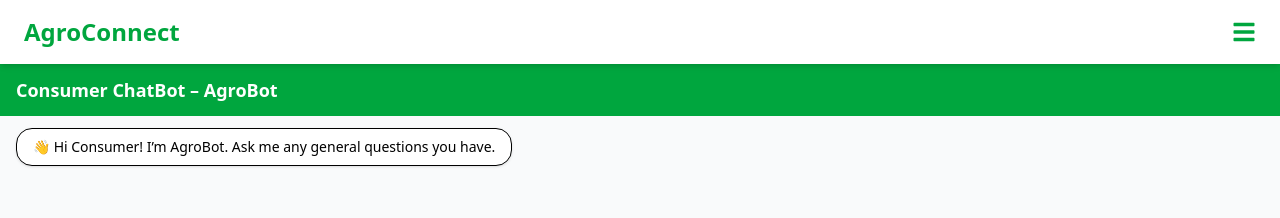
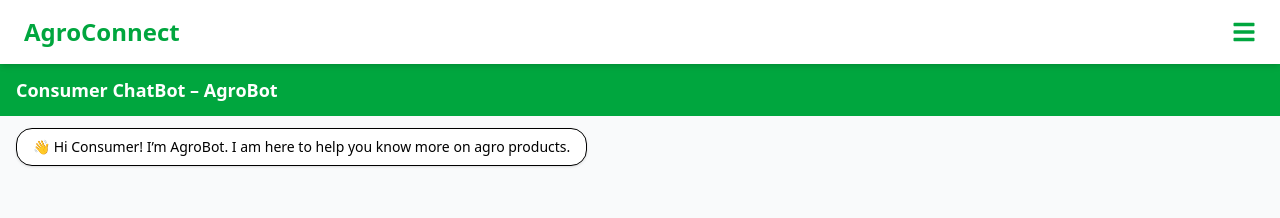
Before and after one commit to Satirtha-Ghosal/AgroConnectt, a React (Vite) app in the folder New folder/: page /chat in a window 1280 px wide. Shown: the top 218 px of the page. Built offline with nearby package versions, Linux system fonts and the light colour scheme; no server answers; what @huggingface/inference would draw is missing.

Commit message:
Update AIChat.jsx

```diff
--- a/New folder/src/pages/AIChat.jsx
+++ b/New folder/src/pages/AIChat.jsx
@@ -10,7 +10,7 @@
   const [messages, setMessages] = useState([
     {
       sender: "ai",
-      text: `👋 Hi ${user.role === "farmer" ? "Farmer" : "Consumer"}! I’m AgroBot. Ask me any general questions you have.`,
+      text: `👋 Hi ${user.role === "farmer" ? "Farmer" : "Consumer"}! I’m AgroBot. I am here to help you know more on agro products.`,
     },
   ]);
   const [input, setInput] = useState("");
```
